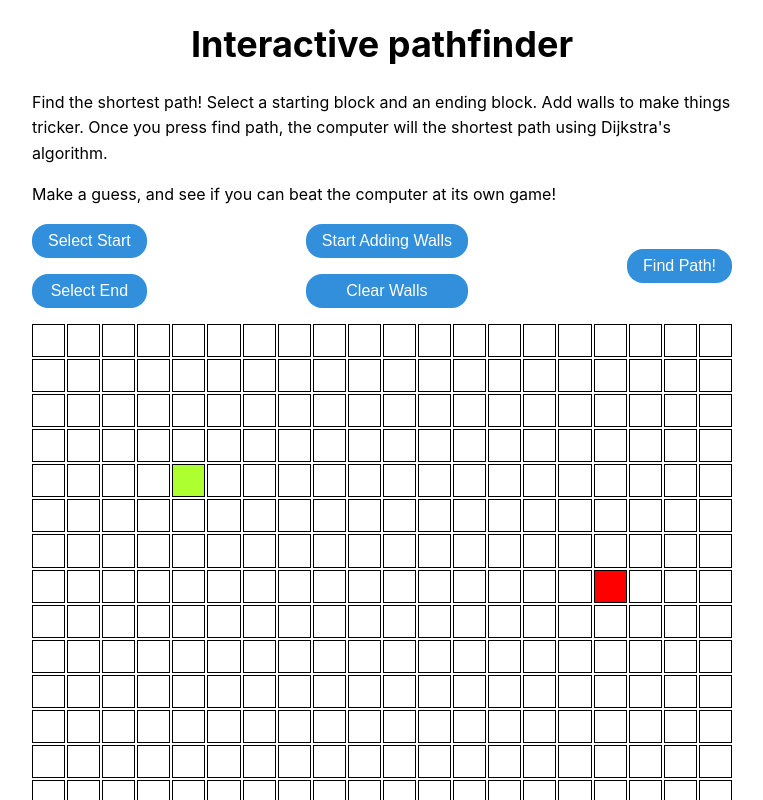
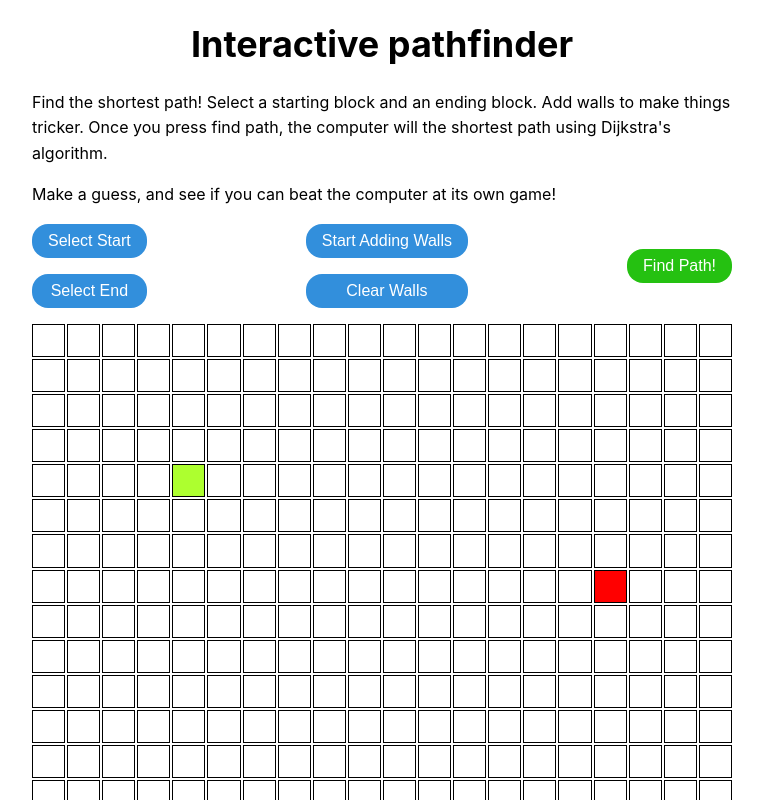
Before and after one commit to shanemcfadden/interactive-pathfinder, a React (Create React App) app: page / in a window 1280 px wide. Shown: the top 800 px of the page, without its empty margins (258-1021 px from the left). Built offline with nearby package versions, Linux system fonts and the light colour scheme.

Commit message:
Add go and stop button stylings

```diff
--- a/src/components/Dashboard/Dashboard.css
+++ b/src/components/Dashboard/Dashboard.css
@@ -33,3 +33,19 @@
 .dashboard__column > .dashboard__button:only-child {
   margin: auto;
 }
+
+.dashboard__button.dashboard__button--go {
+  background-color: #25c111;
+}
+
+.dashboard__button.dashboard__button--go:hover {
+  background-color: #136d07;
+}
+
+.dashboard__button.dashboard__button--stop {
+  background-color: #f00;
+}
+
+.dashboard__button.dashboard__button--stop:hover {
+  background-color: #962106;
+}
--- a/src/components/Dashboard/Dashboard.jsx
+++ b/src/components/Dashboard/Dashboard.jsx
@@ -95,7 +95,7 @@ const Dashboard = ({
     if (findPathButton === 'findPath') {
       return (
         <button
-          className="dashboard__button"
+          className="dashboard__button dashboard__button--go"
           type="button"
           onClick={handleFindPathClick}
         >
@@ -115,7 +115,7 @@ const Dashboard = ({
     } else {
       return (
         <button
-          className="dashboard__button"
+          className="dashboard__button dashboard__button--stop"
           type="button"
           onClick={handleCancelFindPath}
         >
```
